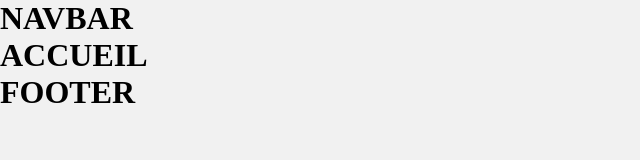
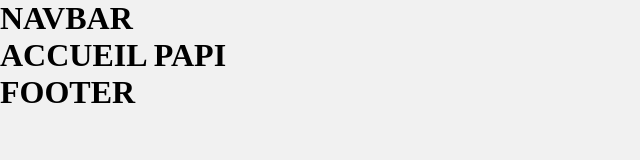
Before and after one commit to AntsaTsaroana/webcup_2k23, a React (Create React App) app: page / in a window 1280 px wide. Shown: the top 160 px of the page, without its empty margins (0-640 px from the left). Built offline with nearby package versions, Linux system fonts and the light colour scheme.

Commit message:
2nd Comit

```diff
--- a/public/index.html
+++ b/public/index.html
@@ -24,7 +24,7 @@
       work correctly both with client-side routing and a non-root public URL.
       Learn how to configure a non-root public URL by running `npm run build`.
     -->
-    <title>React App</title>
+    <title>Project</title>
   </head>
   <body>
     <noscript>You need to enable JavaScript to run this app.</noscript>
--- a/src/Pages/Accueil.jsx
+++ b/src/Pages/Accueil.jsx
@@ -3,7 +3,7 @@ import React from 'react';
 const Accueil = () => {
     return (
         <>
-            <h1>ACCUEIL</h1>
+            <h1>ACCUEIL PAPI</h1>
         </>
     );
 };
```
